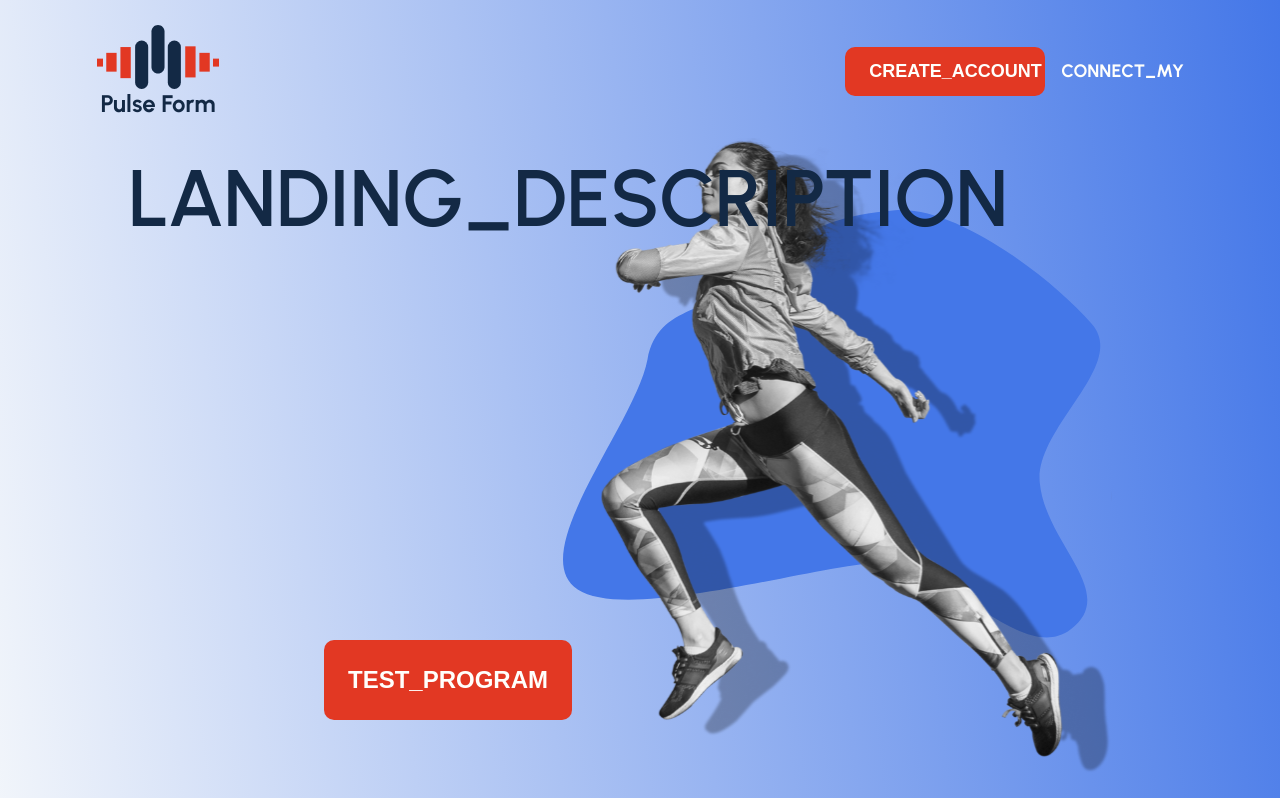
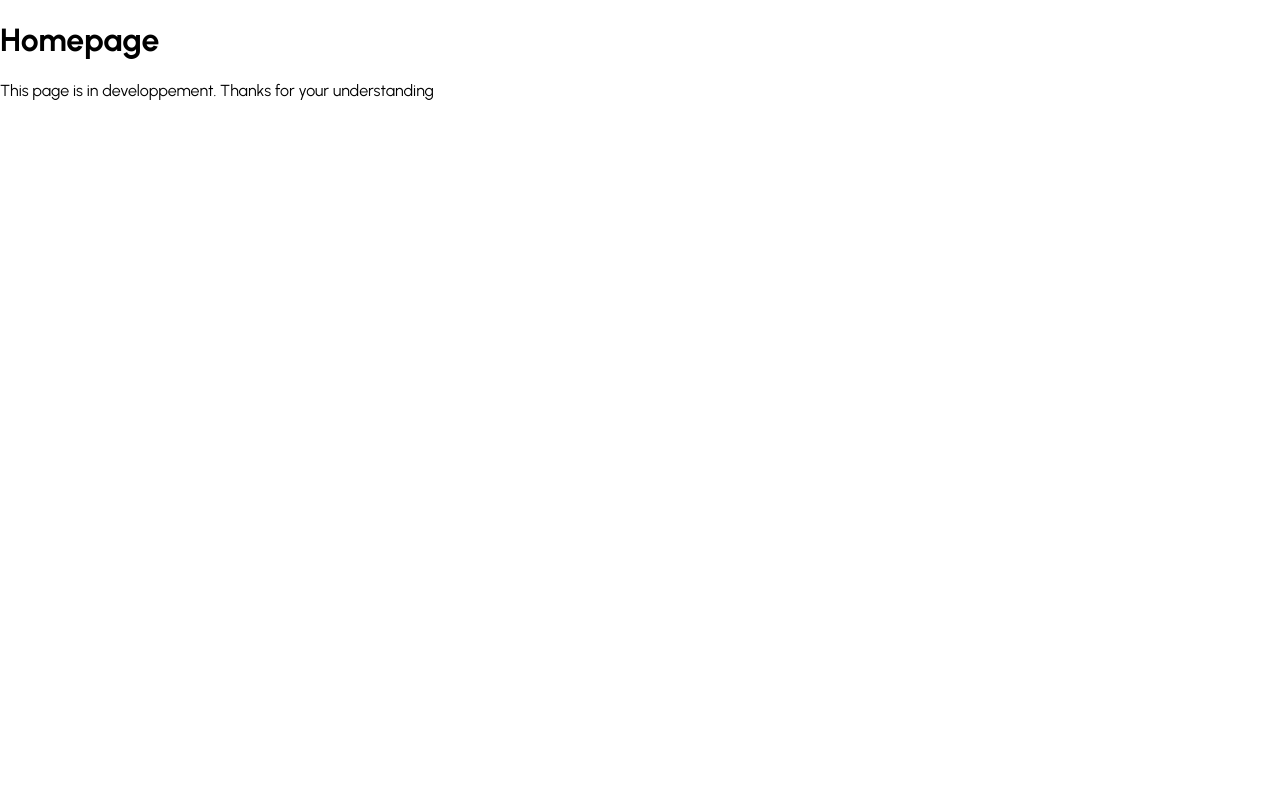
Before and after one commit to WildCodeSchool/cdajs-2405-projet-pulseform, a React (Vite) app in the folder frontend/: page / in a window 1280 px wide. Shown: the top 798 px of the page. Built offline with nearby package versions, Linux system fonts and the light colour scheme; what i18next-xhr-backend would draw is missing.

Commit message:
homepage initialization

```diff
--- a/frontend/src/App.tsx
+++ b/frontend/src/App.tsx
@@ -1,8 +1,9 @@
 import "./App.css";
 import Landing from "./pages/LandingPage";
+import HomePage from "./pages/HomePage";
 
 function App() {
-  return <Landing />;
+  return <HomePage />;
 }
 
 export default App;
--- /dev/null
+++ b/frontend/src/pages/HomePage/HomePage.scss
@@ -0,0 +1,7 @@
+.home-page {
+    background: linear-gradient(
+      82deg,
+      rgba(255, 255, 252, 1) 0%,
+      rgba(68, 119, 232, 1) 100%
+    );
+  }
--- /dev/null
+++ b/frontend/src/pages/HomePage/index.tsx
@@ -0,0 +1,12 @@
+import "./HomePage.scss";
+
+function HomePage(){
+    return(
+        <>
+            <h1>Homepage</h1>
+            <p>This page is in developpement. Thanks for your understanding</p>
+        </>
+    )
+}
+
+export default HomePage
```
Also changed, not shown: 1 other file (tests, documents, lock files or other folders).
